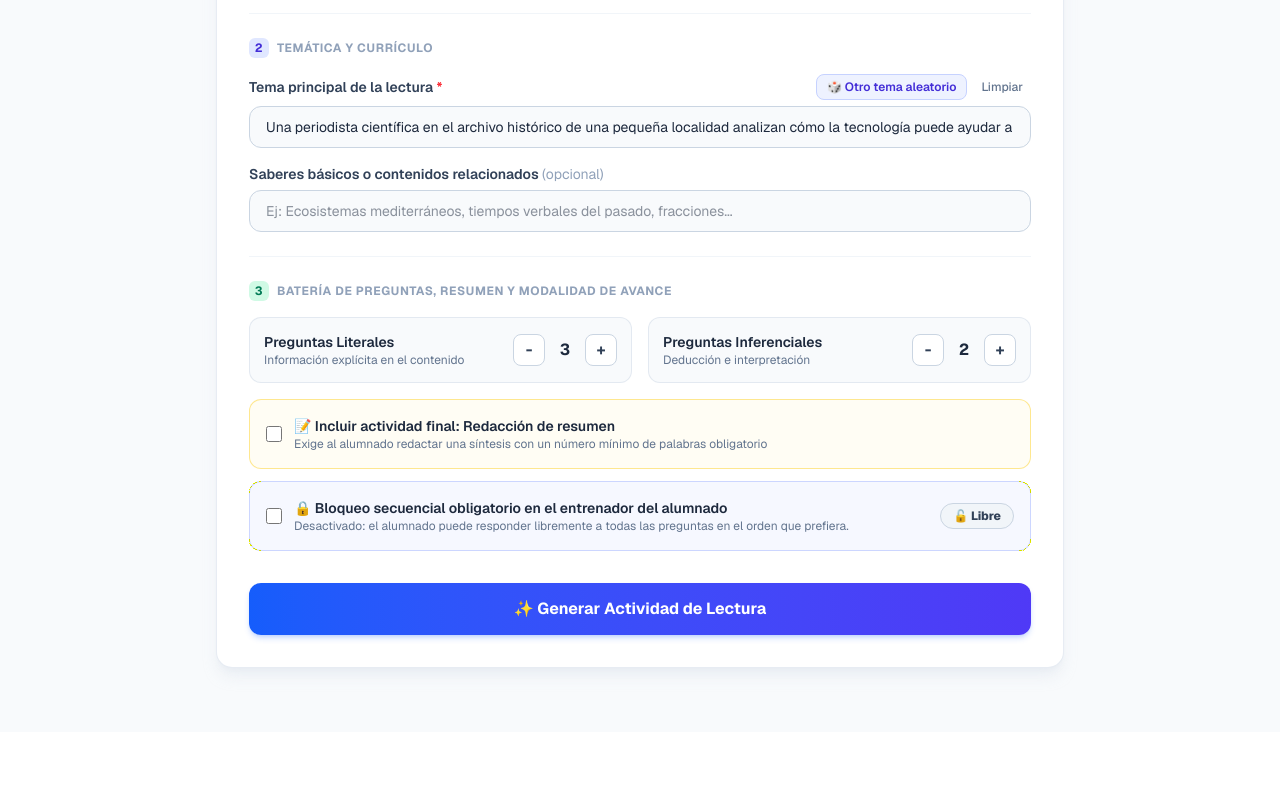
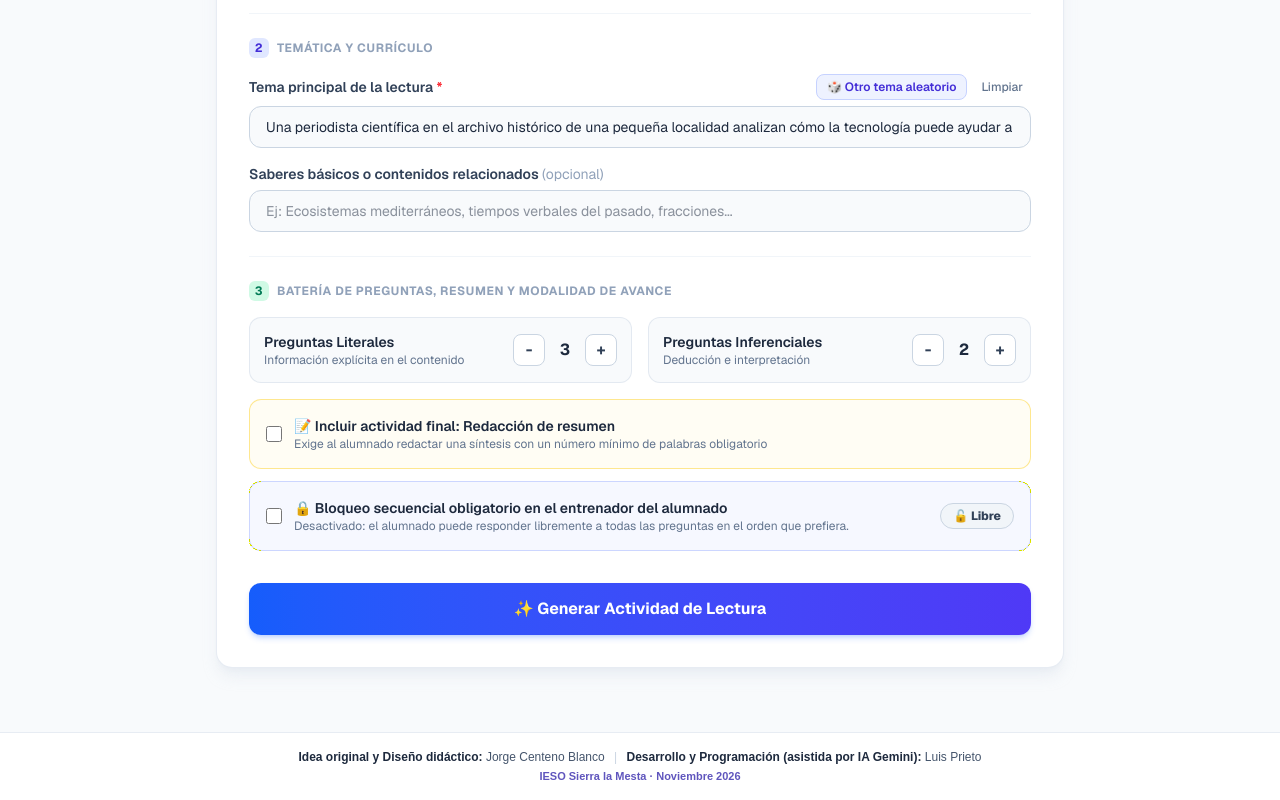
Before and after one commit to prietomoral/generador-lecturas-mesta, a Next.js app: page / in a window 1280 px wide. Shown: the part 539-1339 px from the top of the page. Before the commit the page ends 1271 px from the top, so only its background shows below. Built offline with nearby package versions, Linux system fonts and the light colour scheme; no server answers.

Commit message:
feat: añade créditos de autoría en el pie de página institucional

```diff
--- a/app/layout.tsx
+++ b/app/layout.tsx
@@ -29,7 +29,26 @@ export default function RootLayout({
       className={`${geistSans.variable} ${geistMono.variable} h-full antialiased`}
     >
       <body className="min-h-full flex flex-col bg-slate-50 text-slate-900">
-        {children}
+        <div className="flex-1 flex flex-col">{children}</div>
+
+        <footer className="bg-white border-t border-slate-200/80 py-4 px-4 sm:px-6 text-center text-xs text-slate-500 print:hidden">
+          <div className="max-w-4xl mx-auto space-y-1">
+            <p className="font-medium text-slate-600">
+              <strong className="font-semibold text-slate-800">
+                Idea original y Diseño didáctico:
+              </strong>{" "}
+              Jorge Centeno Blanco{" "}
+              <span className="mx-1.5 text-slate-300">|</span>{" "}
+              <strong className="font-semibold text-slate-800">
+                Desarrollo y Programación (asistida por IA Gemini):
+              </strong>{" "}
+              Luis Prieto
+            </p>
+            <p className="text-[11px] font-semibold text-indigo-800/80">
+              IESO Sierra la Mesta · Noviembre 2026
+            </p>
+          </div>
+        </footer>
       </body>
     </html>
   );
```
